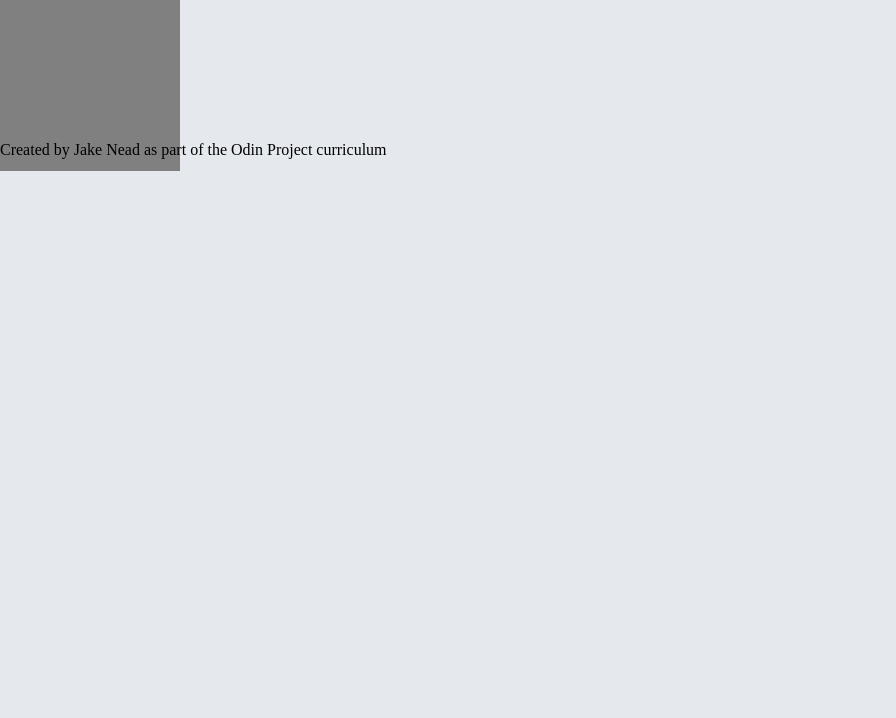
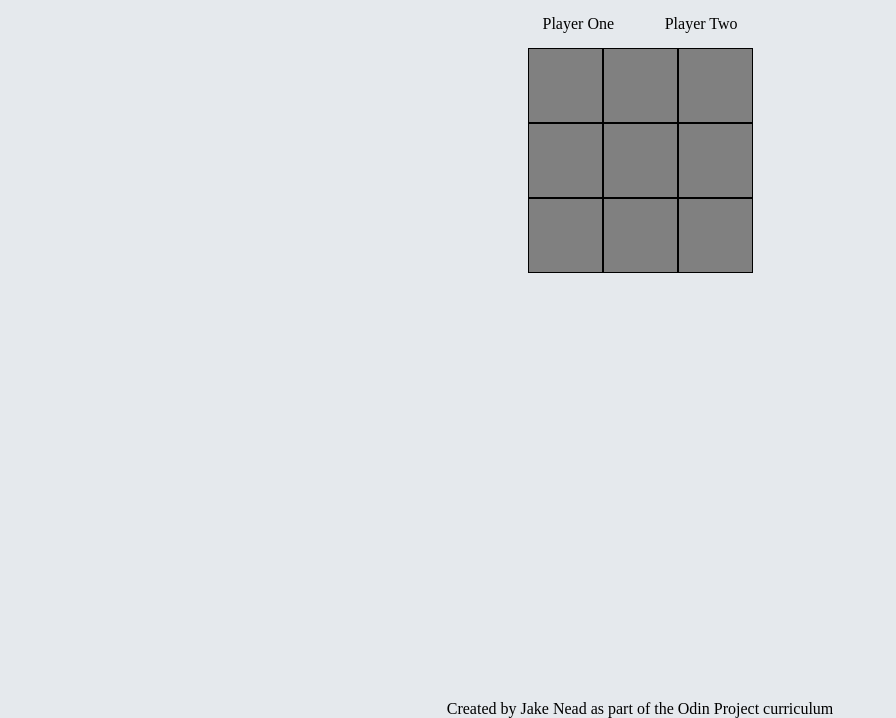
Before and after one commit to JakeNead/tic-tac-toe, a plain HTML site: page index.html in a window 1280 px wide. Shown: the part 82-800 px from the top of the page, without its empty margins (0-896 px from the left). Drawn offline with Linux system fonts and the light colour scheme.

Commit message:
Add basic styling so it doesn't hurt to look at the page

```diff
--- a/style.css
+++ b/style.css
@@ -6,17 +6,43 @@
 
 body {
   background-color: rgb(229, 233, 237);
+  min-height: 100vh;
+  position: relative;
+  display: flex;
+  align-content: space-between;
+  justify-content: center;
+}
+
+h1 {
+  margin: 30px;
+}
+
+.players {
+  display: flex;
+  justify-content: space-between;
+  margin: 15px;
 }
 
 #gameboardGrid {
   display: grid;
   grid-template: repeat(3, 1fr) / repeat(3, 1fr);
-  height: 150px;
-  width: 15px;
+  justify-items: center;
 }
 
 .cell {
-  height: 60px;
-  width: 60px;
+  height: 75px;
+  width: 75px;
   background-color: grey;
+  border: 1px solid black;
+  color: orange;
+  display: flex;
+  justify-content: center;
+  align-items: center;
+  font-size: 3em;
 }
+
+footer {
+  position: absolute;
+  bottom: 0;
+  text-align: center;
+}
```
